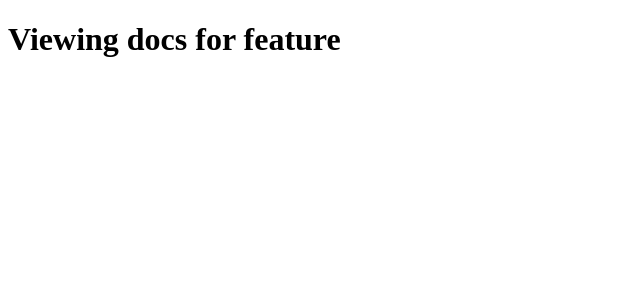
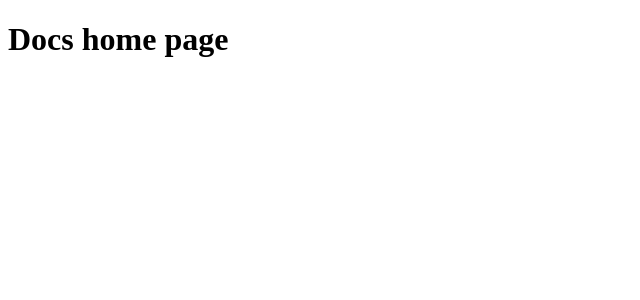
Before and after one commit to Team-Bro-buggers-C211010/NextJs-Work-Place, a Next.js app in the folder routing-basics/: page /docs in a window 1280 px wide. Shown: the top 300 px of the page, without its empty margins (0-640 px from the left). Built offline with nearby package versions, Linux system fonts and the light colour scheme.

Commit message:
optional catch-all route also used when no slugs is present

```diff
--- a/routing-basics/src/app/docs/[...slug]/page.tsx
+++ /dev/null
@@ -1,17 +0,0 @@
-// here [...slug] is a catch-all route that will match /docs, /docs/a, /docs/a/b, and so on.
-export default async function Docs({ params }:
-    { params: Promise<{ slug: string[] }> }
-) {
-    const { slug } = await params;
-    return (
-        <>
-            {
-                slug.length === 2 ? <div>
-                    <h1>Viewing docs for feature {slug[0]} and concept {slug[1]}</h1>
-                </div> : <div>
-                    <h1>Viewing docs for feature {slug[0]}</h1>
-                </div>
-            }
-        </>
-    );
-}
--- /dev/null
+++ b/routing-basics/src/app/docs/[[...slug]]/page.tsx
@@ -0,0 +1,20 @@
+// here [...slug] is a catch-all route that will match /docs, /docs/a, /docs/a/b, and so on.
+// [[...slug]] is a nested route, which means that it can be nested inside other routes.
+// The slug parameter is an array of strings, where each string is a part of the URL path.
+export default async function Docs({ params }:
+    { params: Promise<{ slug: string[] }> }
+) {
+    const { slug } = await params;
+    if(slug?.length === 2) {
+        return (
+            <div>
+                <h1>Viewing docs for feature {slug[0]} and concept {slug[1]}</h1>
+            </div>
+        );
+    }
+    else if (slug?.length === 1) {
+        return <h1>Viewing docs for feature {slug[0]}</h1> ;
+    }
+
+    return <h1>Docs home page</h1>
+}
```
Also changed, not shown: routing-basics/src/app/docs/page.tsx (deleted, +0 -7 lines).
